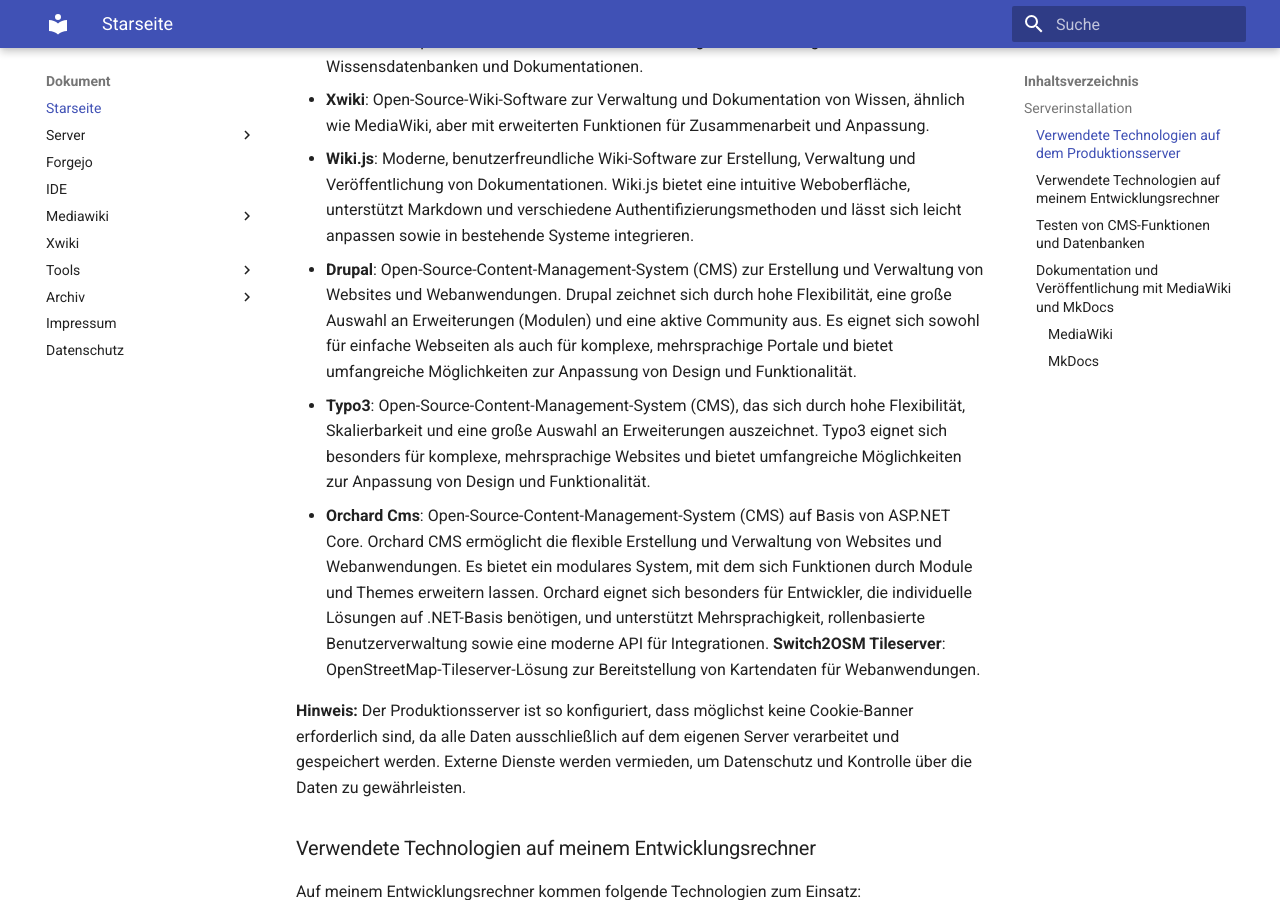
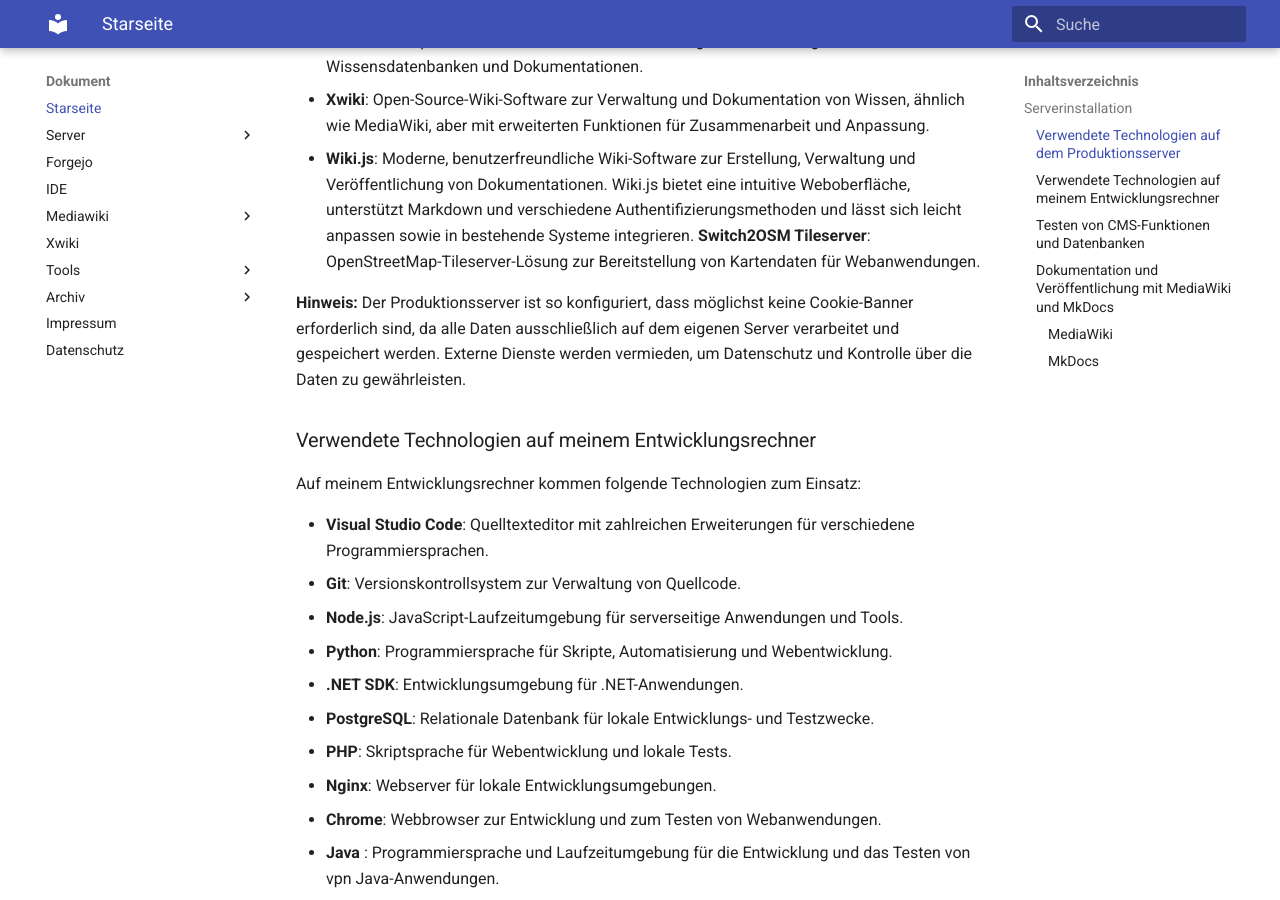
Before and after one commit to thorstenkloehn/dokument, an MkDocs documentation site: the page built from docs/index.md, in a window 1280 px wide and 900 px high, scrolled down 743 px. Built offline with MkDocs 1.6.1 and Material for MkDocs 9.7.7, drawn with Linux system fonts in a browser that asks for light colours.

Commit message:
Dokumentation: Entfernen von Drupal, Typo3 und Orchard CMS aus der Liste der verwendeten Technologien auf dem Produktionsserver

```diff
--- a/docs/index.md
+++ b/docs/index.md
@@ -18,9 +18,6 @@
 - **Xwiki**: Open-Source-Wiki-Software zur Verwaltung und Dokumentation von Wissen, ähnlich wie MediaWiki, aber mit
 erweiterten Funktionen für Zusammenarbeit und Anpassung.
 - **Wiki.js**: Moderne, benutzerfreundliche Wiki-Software zur Erstellung, Verwaltung und Veröffentlichung von Dokumentationen. Wiki.js bietet eine intuitive Weboberfläche, unterstützt Markdown und verschiedene Authentifizierungsmethoden und lässt sich leicht anpassen sowie in bestehende Systeme integrieren.
-- **Drupal**: Open-Source-Content-Management-System (CMS) zur Erstellung und Verwaltung von Websites und Webanwendungen. Drupal zeichnet sich durch hohe Flexibilität, eine große Auswahl an Erweiterungen (Modulen) und eine aktive Community aus. Es eignet sich sowohl für einfache Webseiten als auch für komplexe, mehrsprachige Portale und bietet umfangreiche Möglichkeiten zur Anpassung von Design und Funktionalität.
-- **Typo3**: Open-Source-Content-Management-System (CMS), das sich durch hohe Flexibilität, Skalierbarkeit und eine große Auswahl an Erweiterungen auszeichnet. Typo3 eignet sich besonders für komplexe, mehrsprachige Websites und bietet umfangreiche Möglichkeiten zur Anpassung von Design und Funktionalität.
-- **Orchard Cms**: Open-Source-Content-Management-System (CMS) auf Basis von ASP.NET Core. Orchard CMS ermöglicht die flexible Erstellung und Verwaltung von Websites und Webanwendungen. Es bietet ein modulares System, mit dem sich Funktionen durch Module und Themes erweitern lassen. Orchard eignet sich besonders für Entwickler, die individuelle Lösungen auf .NET-Basis benötigen, und unterstützt Mehrsprachigkeit, rollenbasierte Benutzerverwaltung sowie eine moderne API für Integrationen.
 **Switch2OSM Tileserver**: OpenStreetMap-Tileserver-Lösung zur Bereitstellung von Kartendaten für Webanwendungen.
 
 **Hinweis:** Der Produktionsserver ist so konfiguriert, dass möglichst keine Cookie-Banner erforderlich sind, da alle Daten ausschließlich auf dem eigenen Server verarbeitet und gespeichert werden. Externe Dienste werden vermieden, um Datenschutz und Kontrolle über die Daten zu gewährleisten.
```
